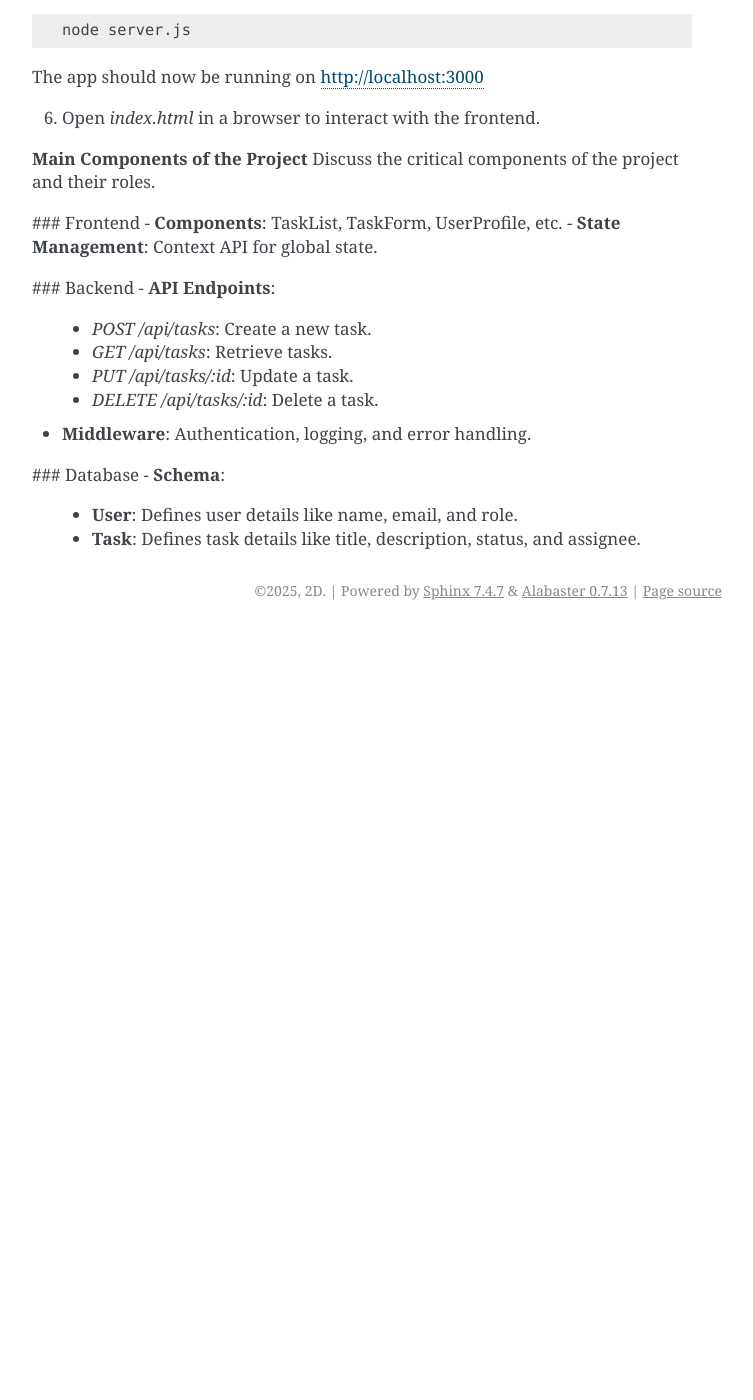
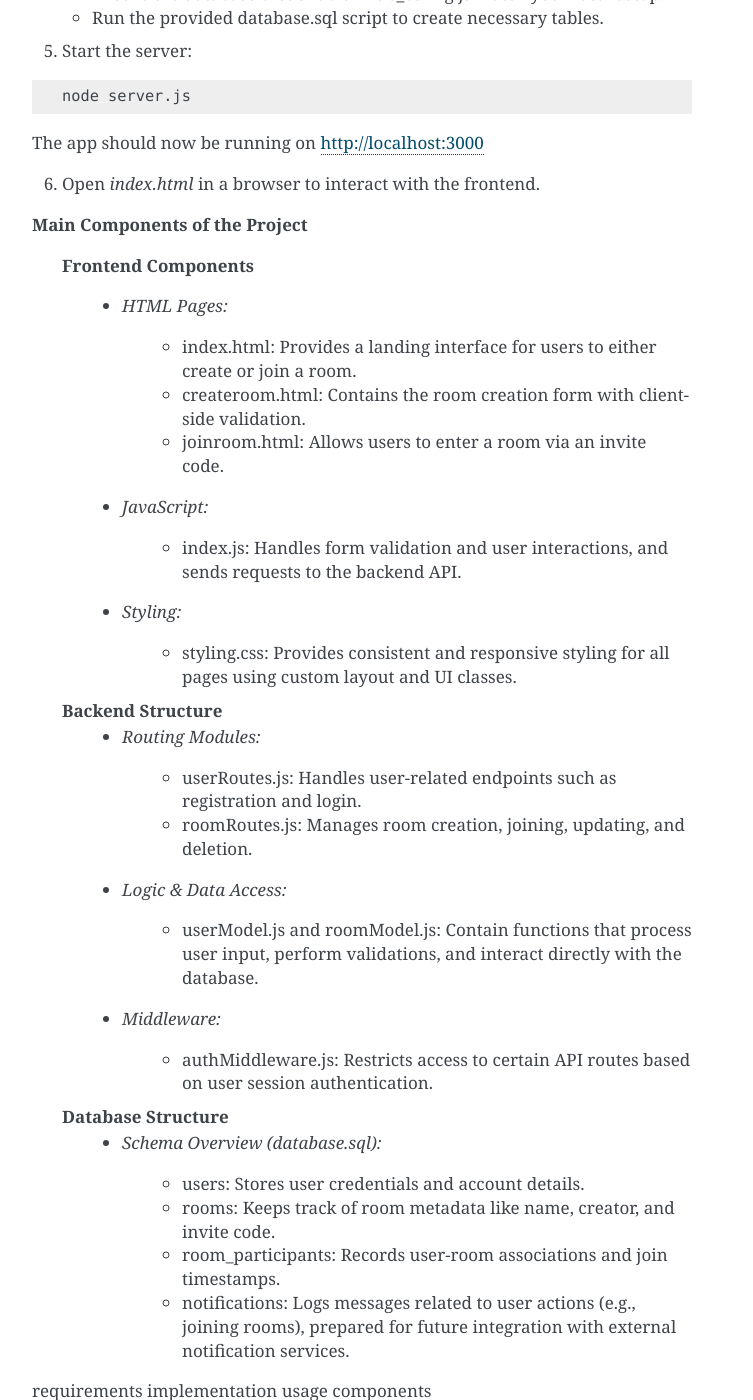
Before and after one commit to up2235881/SETAP-coursework-2D, a Sphinx documentation site: the page built from docs/source/index.rst, in a window 1280 px wide and 1400 px high, scrolled down 2432 px. Shown: the whole window, without its empty margins (388-1141 px from the left). Built offline with Sphinx 7.4.7, drawn with Linux system fonts in a browser that asks for light colours; before the commit the page ends 3062 px from its top, so only the background shows below that; some of the changed text lies outside the part shown.

Commit message:
changing documentation structure

```diff
--- a/docs/source/index.rst
+++ b/docs/source/index.rst
@@ -6,48 +6,51 @@
 Slot-ify documentation
 ==========================
 
-Add your content using ``reStructuredText`` syntax. See the
-`reStructuredText <https://www.sphinx-doc.org/en/master/usage/restructuredtext/index.html>`_
-documentation for details.
+Welcome to the Slot-ify project documentation.
 
-**Scope of the Project**
+
+Scope of the Project
+-------------------
 
    **Project Purpose**: Slot-ify is a web - based group scheduling and collaboration application developed to help students coordinate team meetings and manage shared tasks more effectively. The system enables users to register and log in securely, create or join rooms, input their availability, automatically find the best meeting times, and upload or view meeting notes.
 
    **Goals**: The goal of the project is to address common challenges in teamwork - such as difficulty in aligning schedules and maintaining clear communication by offering an all in one collaborative space.
 
+   For user requirements check the :doc:`requirements` page.
+
 **User Requirements**
 
-   **Register an Account**
+   *Register an Account*
       - A new user can create an account by providing a unique username, email, and password.
       - The user's details are stored in the users table, and a user_id is generated.
 
-   **Login**
+   *Login*
       - A registered user can log in using their credentials.
       - Upon successful login, a session is created (req.session.user_id), which is required for accessing most room functionalities.
 
-   **Authentication**
+   *Authentication*
       - A user can only access room-related features if they are logged in.
       - Session-based authentication (req.session.user_id) ensures only authenticated users can create or join rooms.
 
-   **Create Room**
+   *Create Room*
       - A logged-in user can create a new room by providing a room name.
       - Upon creation, a unique 6-character invite code is automatically generated and stored along with the room.
 
-   **Join Room via Invite Code**
+   *Join Room via Invite Code*
       - A user can join an existing room by submitting a valid invite code.
       - The system checks that the room exists and that the user is not already a participant.
       - Once joined, the user is added to the room’s participant list, and a notification is created.
 
-   **Access Room Information**
+   *Access Room Information*
       - A user can retrieve room details either by room ID or by room name.
 
-   **Update or Delete Room**
+   *Update or Delete Room*
       - Users can update or delete a room they created using the room ID.
       - Room name updates are validated to ensure data consistency.
 
-   **Receive Notifications**
+   *Receive Notifications*
       - When a user joins a room, a notification is automatically generated to confirm the action.
+
 
 **Elements of Implementation**
    **Technologies Used**: The project was developed using a combination of technologies to ensure a robust and scalable application.
@@ -60,6 +63,9 @@ documentation for details.
       - *Authentication:* Session-based authentication was implemented using express-session to manage user login states securely across requests.
 
       - *Notifications(Planned):* Internal notification logic is implemented, with room to extend to email or push notifications in future iterations.
+
+
+
 
 **Setup and Running Instructions**
 
@@ -94,6 +100,7 @@ documentation for details.
    npm install
 
 4. Configure the database:
+
    - Ensure the database credentials in db_config.js match your local setup.
    - Run the provided database.sql script to create necessary tables.
 
@@ -107,27 +114,60 @@ The app should now be running on http://localhost:3000
 
 6. Open `index.html` in a browser to interact with the frontend.
 
+
+
 **Main Components of the Project**
-Discuss the critical components of the project and their roles.
 
-### Frontend
-- **Components**: TaskList, TaskForm, UserProfile, etc.
-- **State Management**: Context API for global state.
+   **Frontend Components**
 
-### Backend
-- **API Endpoints**:
-  - `POST /api/tasks`: Create a new task.
-  - `GET /api/tasks`: Retrieve tasks.
-  - `PUT /api/tasks/:id`: Update a task.
-  - `DELETE /api/tasks/:id`: Delete a task.
-- **Middleware**: Authentication, logging, and error handling.
+      - *HTML Pages:*
 
-### Database
-- **Schema**:
-  - **User**: Defines user details like name, email, and role.
-  - **Task**: Defines task details like title, description, status, and assignee.
+         - index.html: Provides a landing interface for users to either create or join a room.
+
+         - createroom.html: Contains the room creation form with client-side validation.
+
+         - joinroom.html: Allows users to enter a room via an invite code.
+
+      - *JavaScript:*
+
+         - index.js: Handles form validation and user interactions, and sends requests to the backend API.
+
+      - *Styling:*
+
+         - styling.css: Provides consistent and responsive styling for all pages using custom layout and UI classes.
+
+   **Backend Structure**
+      - *Routing Modules:*
+
+         - userRoutes.js: Handles user-related endpoints such as registration and login.
+
+         - roomRoutes.js: Manages room creation, joining, updating, and deletion.
+
+      - *Logic & Data Access:*
+
+         - userModel.js and roomModel.js: Contain functions that process user input, perform validations, and interact directly with the database.
+
+      - *Middleware:*
+
+         - authMiddleware.js: Restricts access to certain API routes based on user session authentication.
+
+   **Database Structure**
+      - *Schema Overview (database.sql):*
+
+         - users: Stores user credentials and account details.
+
+         - rooms: Keeps track of room metadata like name, creator, and invite code.
+
+         - room_participants: Records user-room associations and join timestamps.
+
+         - notifications: Logs messages related to user actions (e.g., joining rooms), prepared for future integration with external notification services.
 
 
 .. toctree::
    :maxdepth: 2
    :caption: Contents:
+
+requirements
+implementation
+usage
+components
--- a/docs/source/usage.rst
+++ b/docs/source/usage.rst
@@ -5,6 +5,53 @@ Usage
 
 Installation
 ------------
+
+**Setup and Running Instructions**
+
+   **Installation Instructions**: This section provides a step-by-step guide to set up the project on your local machine. It includes prerequisites, installation steps, and how to run the application.
+
+   **Prerequisites**
+
+   Before you begin, ensure you have the following installed on your machine:
+
+      1. Node.js installed (v16 or later recommended).
+      2. PostgreSQL installed and running locally.
+      3. A PostgreSQL database created (e.g., slotify_db) with correct user credentials.
+
+   **Steps to Set Up**
+
+1. Clone the repository:
+
+.. code-block:: console
+
+   git clone https://github.com/up2235881/SETAP-coursework-2D.git
+
+2. Navigate to the project directory:
+
+.. code-block:: console
+
+   cd SETAP-coursework-2D
+
+3. Install dependencies:
+
+.. code-block:: console
+
+   npm install
+
+4. Configure the database:
+
+   - Ensure the database credentials in db_config.js match your local setup.
+   - Run the provided database.sql script to create necessary tables.
+
+5. Start the server:
+
+.. code-block:: console
+
+   node server.js
+
+The app should now be running on http://localhost:3000
+
+6. Open `index.html` in a browser to interact with the frontend.
 
 To use Lumache, first install it using pip:
 
```
Also changed, not shown: docs/source/components.rst (added, +48 -0 lines), docs/source/requirements.rst (added, +33 -0 lines).
